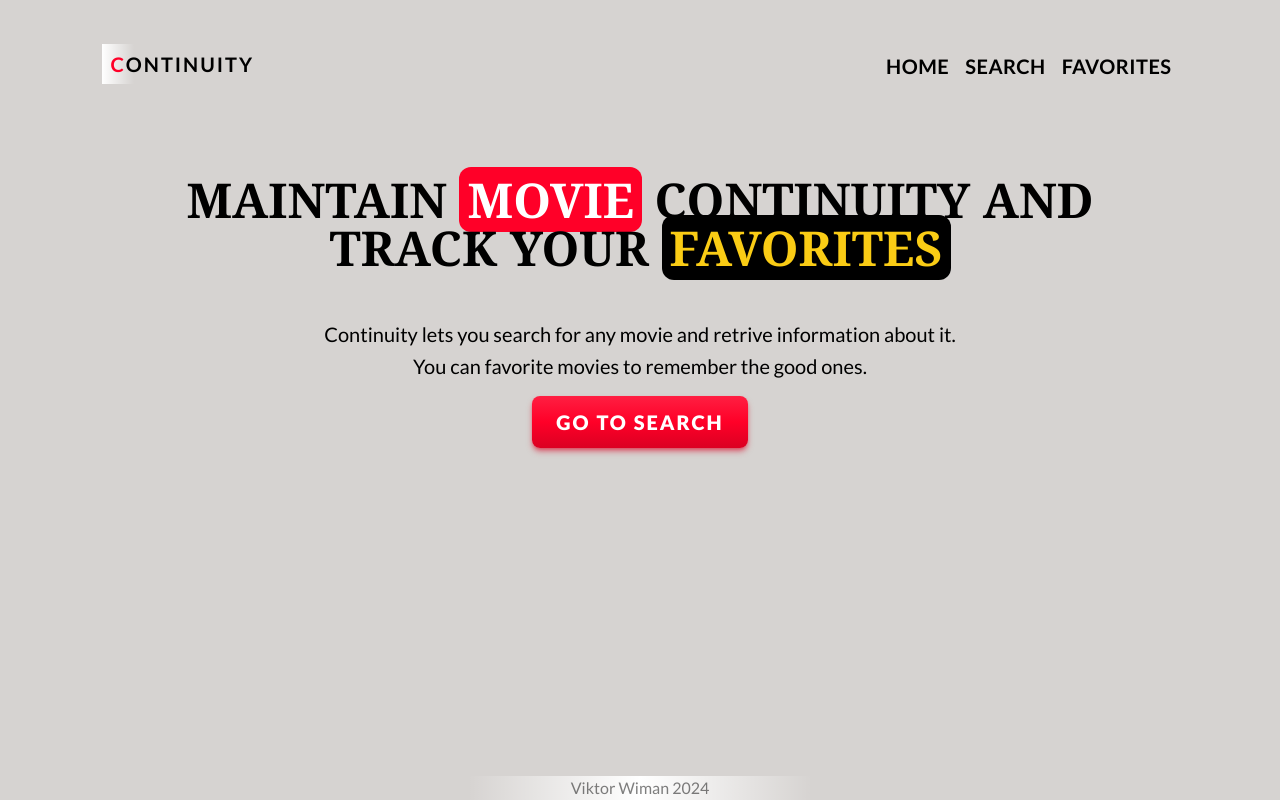
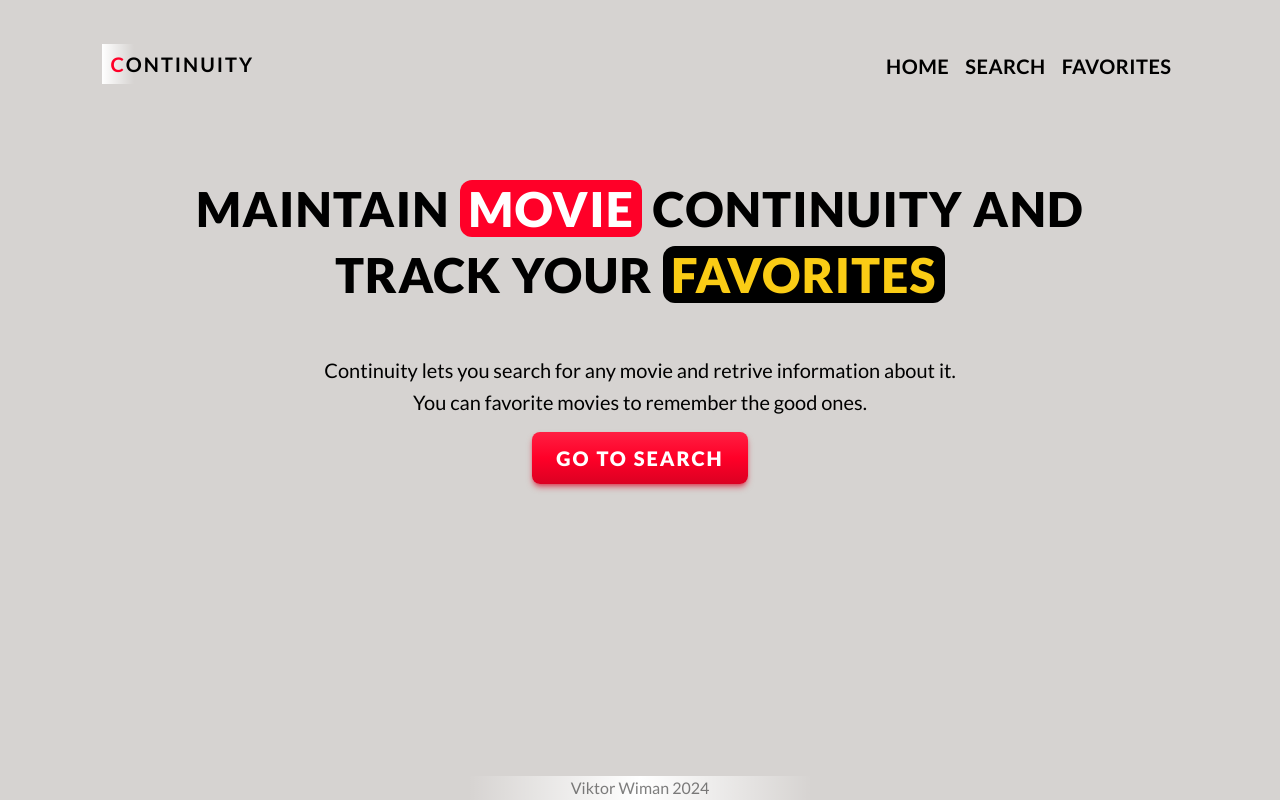
Before and after one commit to VWiman/continuity, a React (Vite) app: page / in a window 1280 px wide. Built offline with nearby package versions, Linux system fonts and the light colour scheme; no server answers.

Commit message:
Text fix

```diff
--- a/src/pages/FavoritesPage.jsx
+++ b/src/pages/FavoritesPage.jsx
@@ -51,7 +51,7 @@ export default function FavoritesPage() {
 			</Helmet>
 
 			<div className="w-fit mx-auto text-center">
-				<h2 className="text-2xl sm:text-3xl md:text-5xl leading-none font-semibold font-serif uppercase px-2">
+				<h2 className="text-2xl sm:text-3xl md:text-5xl font-black tracking-wide leading-none uppercase px-2">
 					favorites
 				</h2>
 			</div>
--- a/src/pages/HomePage.jsx
+++ b/src/pages/HomePage.jsx
@@ -39,9 +39,9 @@ export default function HomePage() {
 			</Helmet>
 
 			<div className="w-fit mx-auto text-center">
-				<h2 className="text-2xl sm:text-3xl md:text-5xl leading-none font-semibold font-serif uppercase px-2">
-					maintain <span className="text-white bg-movie-red-600 px-2 rounded-xl">movie</span> continuity and track your{" "}
-					<span className="text-yellow-400 bg-black px-2 rounded-xl">favorites</span>
+				<h2 className="text-2xl sm:text-3xl md:text-5xl font-black tracking-wide leading-none uppercase px-2">
+					maintain <span className="text-white bg-movie-red-600 px-2 leading-snug rounded-xl">movie</span> continuity and track your{" "}
+					<span className="text-yellow-400 bg-black px-2 leading-snug rounded-xl">favorites</span>
 				</h2>
 			</div>
 			<div className="flex flex-col w-fit gap-4 md:mx-auto py-4 items-center">
--- a/src/pages/SearchPage.jsx
+++ b/src/pages/SearchPage.jsx
@@ -39,7 +39,7 @@ export default function SearchPage() {
 			</Helmet>
 
 			<div className="w-fit mx-auto text-center">
-				<h2 className="text-2xl sm:text-3xl md:text-5xl leading-none font-semibold font-serif uppercase px-2">
+				<h2 className="text-2xl sm:text-3xl md:text-5xl font-black tracking-wide leading-none uppercase px-2">
 					search for any movie or show
 				</h2>
 			</div>
```
